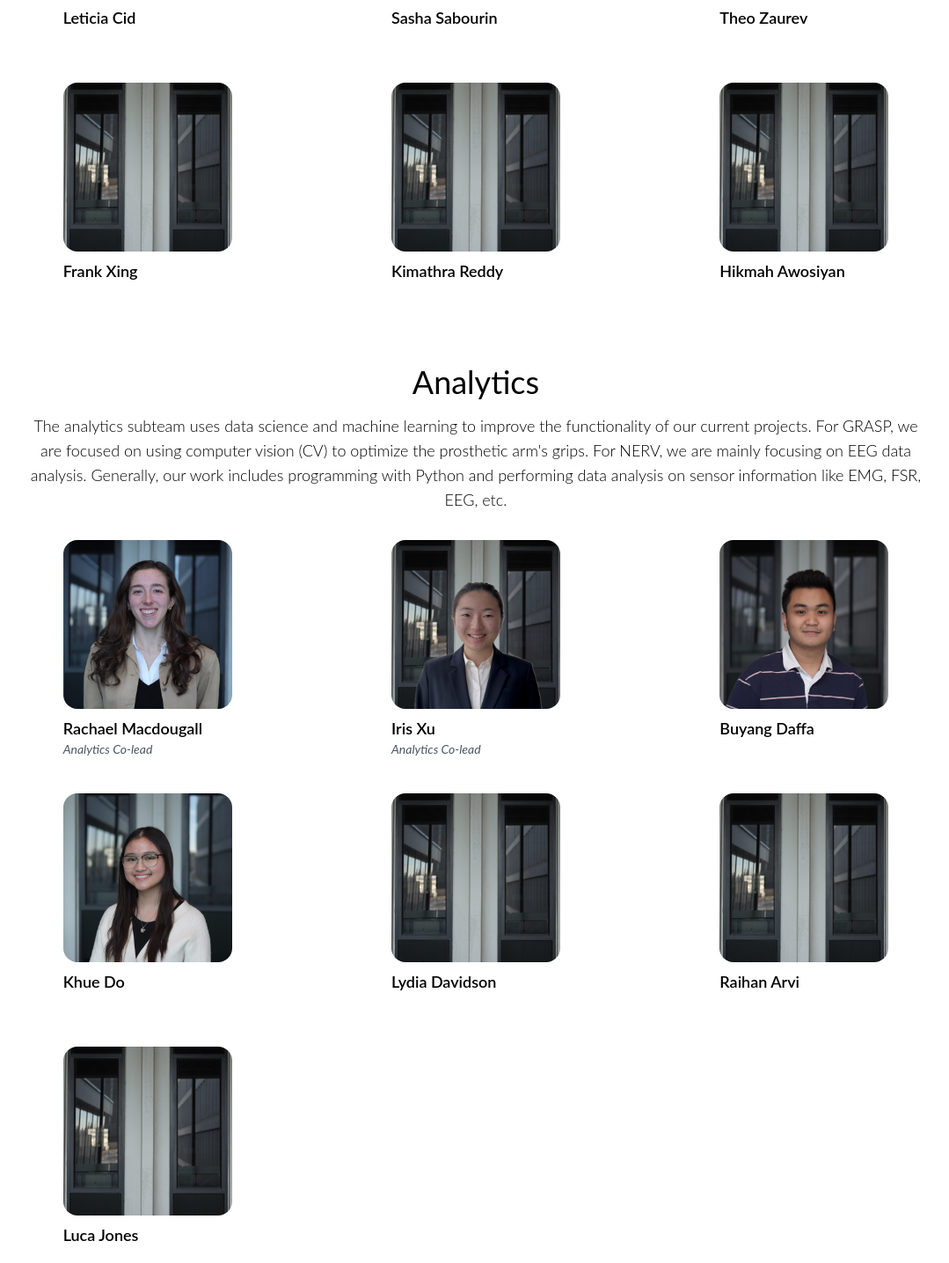
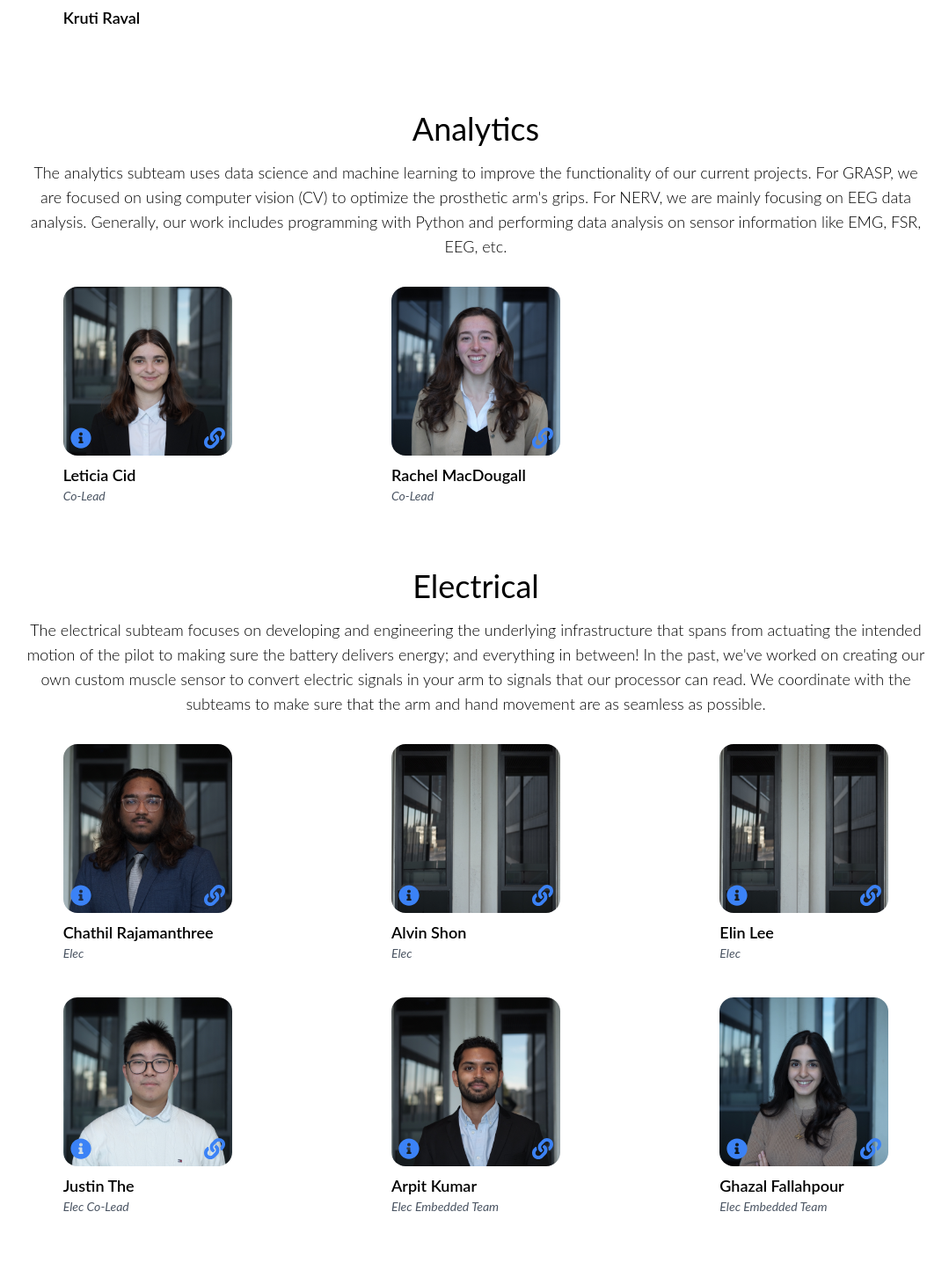
Before and after one commit to BEARUBC/website, a Next.js app: page /teams in a window 1280 px wide. Shown: the part 1914-3350 px from the top of the page at 88% size, without its empty margins (99-1178 px from the left). Built offline with nearby package versions, Linux system fonts and the light colour scheme; a web font is replaced by a local one.

Commit message:
Update teams page

```diff
--- a/src/app/components/Member.tsx
+++ b/src/app/components/Member.tsx
@@ -49,11 +49,13 @@ const Member: React.FC<MemberProps> = ({ imageSrc, name, description, link, bio
       </div>
 
       {/* Display name or bio text */}
-      <h2 className="text-md md:text-lg font-semibold">{name}</h2>
       {showBio && bio ? (
-        <p className="text-xs md:text-sm text-gray-600 italic">{bio}</p>
+        <p className="text-xs md:text-sm">{bio}</p>
       ) : (
-        description && <p className="text-xs md:text-sm text-gray-600 italic">{description}</p>
+        <>
+          <h2 className="text-md md:text-lg font-semibold">{name}</h2>
+          {description && <p className="text-xs md:text-sm text-gray-600 italic">{description}</p>}
+        </>
       )}
     </div>
   );
--- a/src/app/teams/page.tsx
+++ b/src/app/teams/page.tsx
@@ -1,4 +1,6 @@
 "use client";
+
+// The way I store this data will be refactored soon.
 
 import Image from "next/image";
 import Member from "../components/Member";
@@ -6,101 +8,144 @@ import BLANK_PICTURE from "../assets/headshots/blank.jpg";
 
 // Captains
 import JoyceXi from "../assets/headshots/Joyce Xi.jpg";
-import KyleKochi from "../assets/headshots/Kyle Kochi.jpg";
+// import KyleKochi from "../assets/headshots/Kyle Kochi.jpg";
 
 const Captains = [
-  { imageSrc: JoyceXi, name: "Joyce Xi", description: "Captain" },
-  { imageSrc: KyleKochi, name: "Kyle Kochi", description: "Captain" },
-  { imageSrc: BLANK_PICTURE, name: "Albert Atkinson", description: "Pilot" },
+  { imageSrc: JoyceXi, name: "Joyce Xi", description: "Captain", link: "https://www.linkedin.com/in/joycexi/", bio: "I like birds" },
 ];
 
 // Admin
-import MelanieCheng from "../assets/headshots/Melanie Cheng.jpg";
-import BrandonAhYou from "../assets/headshots/Brandon Ah You.jpg";
-import SashaSabourin from "../assets/headshots/Sasha Sabourin.jpg";
+// import MelanieCheng from "../assets/headshots/Melanie Cheng.jpg";
+// import BrandonAhYou from "../assets/headshots/Brandon Ah You.jpg";
+// import SashaSabourin from "../assets/headshots/Sasha Sabourin.jpg";
 import KimTan from "../assets/headshots/Kim Tan.jpg";
-import LeticiaCid from "../assets/headshots/Leticia Cid.jpg";
 
 const Admin = [
-  { imageSrc: BrandonAhYou, name: "Brandon Ah You", description: "Admin Co-Lead" },
-  { imageSrc: MelanieCheng, name: "Melanie Cheng", description: "Admin Co-Lead" },
-  { imageSrc: KimTan, name: "KimTan", description: "" },
-  { imageSrc: LeticiaCid, name: "Leticia Cid", description: "" },
-  { imageSrc: SashaSabourin, name: "Sasha Sabourin", description: "" },
-  { imageSrc: BLANK_PICTURE, name: "Theo Zaurev", description: "" },
-  { imageSrc: BLANK_PICTURE, name: "Frank Xing", description: "" },
-  { imageSrc: BLANK_PICTURE, name: "Kimathra Reddy", description: "" },
-  { imageSrc: BLANK_PICTURE, name: "Hikmah Awosiyan", description: "" },
+  { imageSrc: BLANK_PICTURE, name: "Faraz Tehrani", description: "Web Developer", bio: "Hello! I'm currently managing this site :)" },
+  { imageSrc: KimTan, name: "Kim Tan", description: "", link: "https://www.linkedin.com/in/kim-tan-447715202", bio: "I have a golden retriver named Diesel...but he lives at home in Texas :(" },
+  { imageSrc: BLANK_PICTURE, name: "Sofya Fefelova", description: "Social Media Coordinator", bio: "I have a corgi named Maily" },
+  { imageSrc: BLANK_PICTURE, name: "Kruti Raval", description: "" },
 ];
 
 // Analytics
 import RachaelMacdougall from "../assets/headshots/Rachel MacDougall.jpg";
-import BuyangDaffa from "../assets/headshots/Buyang Daffa.jpg";
-import IrisXu from "../assets/headshots/Iris Xu.png";
-import KhueDo from "../assets/headshots/Khue Do.jpg";
+// import BuyangDaffa from "../assets/headshots/Buyang Daffa.jpg";
+// import IrisXu from "../assets/headshots/Iris Xu.png";
+// import KhueDo from "../assets/headshots/Khue Do.jpg";
+import LeticiaCid from "../assets/headshots/Leticia Cid.jpg";
 
 const Analytics = [
-  { imageSrc: RachaelMacdougall, name: "Rachael Macdougall", description: "Analytics Co-lead" },
-  { imageSrc: IrisXu, name: "Iris Xu", description: "Analytics Co-lead" },
-  { imageSrc: BuyangDaffa, name: "Buyang Daffa", description: "" },
-  { imageSrc: KhueDo, name: "Khue Do", description: "" },
-  { imageSrc: BLANK_PICTURE, name: "Lydia Davidson", description: "" },
-  { imageSrc: BLANK_PICTURE, name: "Raihan Arvi", description: "" },
-  { imageSrc: BLANK_PICTURE, name: "Luca Jones", description: "" },
+  { imageSrc: LeticiaCid, name: "Leticia Cid", description: "Co-Lead", link: "https://www.linkedin.com/in/leticia-cid/", bio: "I like brains and computers (and puffins)" },
+  { imageSrc: RachaelMacdougall, name: "Rachel MacDougall", description: "Co-Lead", link: "https://www.linkedin.com/in/rachel-macdougall" }
 ];
 
 // Electrical
-import AnthonyStewart from "../assets/headshots/Anthony Stewart.jpg";
+// import AnthonyStewart from "../assets/headshots/Anthony Stewart.jpg";
 import JustinThe from "../assets/headshots/Justin The.jpg";
-import NickSantoso from "../assets/headshots/Nick Santoso.jpg";
-import TeelaMoore from "../assets/headshots/Teela Moore.jpg";
-import RykerSchroeder from "../assets/headshots/Ryker Schroeder.jpg";
-import MichaelRoss from "../assets/headshots/Michael Ross.jpg";
+// import NickSantoso from "../assets/headshots/Nick Santoso.jpg";
+// import TeelaMoore from "../assets/headshots/Teela Moore.jpg";
+// import RykerSchroeder from "../assets/headshots/Ryker Schroeder.jpg";
+// import MichaelRoss from "../assets/headshots/Michael Ross.jpg";
 import ChathilRajamanthree from "../assets/headshots/Chathil Rajamanthree.jpg";
 import GhazalFallahpour from "../assets/headshots/Ghazal Fallahpour.jpg";
-import AlbinSoni from "../assets/headshots/Albin Soni.png";
+// import AlbinSoni from "../assets/headshots/Albin Soni.png";
 import ArpitKumar from "../assets/headshots/Arpit Kumar.jpg";
-import RonaldLi from "../assets/headshots/Ronald Li.jpg";
-import TiaanBoshoff from "../assets/headshots/Tiaan Boshoff.jpg";
-import WilliamJi from "../assets/headshots/William Ji.jpg";
+// import RonaldLi from "../assets/headshots/Ronald Li.jpg";
+// import TiaanBoshoff from "../assets/headshots/Tiaan Boshoff.jpg";
+// import WilliamJi from "../assets/headshots/William Ji.jpg";
 
 const Electrical = [
-  { imageSrc: TiaanBoshoff, name: "Tiaan Boshoff", description: "Electrical Co-Lead" },
-  { imageSrc: WilliamJi, name: "William Ji", description: "Electrical Co-Lead" },
-  { imageSrc: AnthonyStewart, name: "Anthony Stewart", description: "" },
-  { imageSrc: JustinThe, name: "Justin The", description: "" },
-  { imageSrc: NickSantoso, name: "Nick Santoso", description: "" },
-  { imageSrc: TeelaMoore, name: "Teela Moore", description: "" },
-  { imageSrc: RykerSchroeder, name: "Ryker Schroeder", description: "" },
-  { imageSrc: MichaelRoss, name: "Michael Ross", description: "" },
-  { imageSrc: ChathilRajamanthree, name: "Chathil Rajamanthree", description: "" },
-  { imageSrc: GhazalFallahpour, name: "Ghazal Fallahpour", description: "" },
-  { imageSrc: AlbinSoni, name: "Albin Soni", description: "" },
-  { imageSrc: ArpitKumar, name: "Arpit Kumar", description: "" },
-  { imageSrc: RonaldLi, name: "Ronald Li", description: "" },
+  {
+    imageSrc: ChathilRajamanthree,
+    name: "Chathil Rajamanthree",
+    description: "Elec",
+    link: "https://www.linkedin.com/in/chathilrajaman3/",
+    bio: "I like electrons"
+  },
+  {
+    imageSrc: BLANK_PICTURE,
+    name: "Alvin Shon",
+    description: "Elec",
+    link: "https://www.linkedin.com/in/alvinshon7567",
+    bio: "I like bunnies"
+  },
+  {
+    imageSrc: BLANK_PICTURE,
+    name: "Elin Lee",
+    description: "Elec",
+    link: "https://www.linkedin.com/in/elin-lee-a44859208/",
+    bio: "I like doggies"
+  },
+  {
+    imageSrc: JustinThe,
+    name: "Justin The",
+    description: "Elec Co-Lead",
+    link: "https://www.linkedin.com/in/justinthe/",
+    bio: "I like fish"
+  },
+  {
+    imageSrc: ArpitKumar,
+    name: "Arpit Kumar",
+    description: "Elec Embedded Team",
+    link: "http://kumarpit.github.io/",
+    bio: "I like Rust"
+  },
+  {
+    imageSrc: GhazalFallahpour,
+    name: "Ghazal Fallahpour",
+    description: "Elec Embedded Team",
+    link: "https://ca.linkedin.com/in/ghazal-fallahpour-67990918a",
+    bio: "I like coffee"
+  },
 ];
 
 // Mechanical
 import TerrenceLeong from "../assets/headshots/Terrence Leong.jpg";
-import AliHawkins from "../assets/headshots/Ali Hawkins.jpg";
+// import AliHawkins from "../assets/headshots/Ali Hawkins.jpg";
 import JackieChen from "../assets/headshots/Jackie Chen.jpg";
-import JedidahChiusa from "../assets/headshots/Jedidiah Chiusa.jpg";
-import WillemBarnard from "../assets/headshots/Willem Barnard.jpg";
-import JoyceWu from "../assets/headshots/Joyce Wu.jpg";
+// import JedidahChiusa from "../assets/headshots/Jedidiah Chiusa.jpg";
+// import WillemBarnard from "../assets/headshots/Willem Barnard.jpg";
+// import JoyceWu from "../assets/headshots/Joyce Wu.jpg";
 import MarvinTing from "../assets/headshots/Marvin Ting.jpg";
-import NataliaNayyar from "../assets/headshots/Natalia Nayyar.jpg";
-import AyaulymBerkinbateva from "../assets/headshots/Ayaulym Berkinbayeva.jpg";
+// import NataliaNayyar from "../assets/headshots/Natalia Nayyar.jpg";
+// import AyaulymBerkinbateva from "../assets/headshots/Ayaulym Berkinbayeva.jpg";
 
 const Mechanical = [
-  { imageSrc: JedidahChiusa, name: "Jedidah Chiusa", description: "Mechanical Co-Lead" },
-  { imageSrc: MarvinTing, name: "Marvin Ting", description: "Mechanical Co-Lead" },
-  { imageSrc: TerrenceLeong, name: "Terrence Leong", description: "" },
-  { imageSrc: AliHawkins, name: "Ali Hawkins", description: "" },
-  { imageSrc: JackieChen, name: "Jackie Chen", description: "" },
-  { imageSrc: WillemBarnard, name: "Willem Barnard", description: "" },
-  { imageSrc: JoyceWu, name: "Joyce Wu", description: "" },
-  { imageSrc: NataliaNayyar, name: "Natalia Nayyar", description: "" },
-  { imageSrc: AyaulymBerkinbateva, name: "Ayaulym Berkinbayeva", description: "" },
+  {
+    imageSrc: TerrenceLeong,
+    name: "Terrence Leong",
+    description: "Mech",
+    link: "",
+    bio: ""
+  },
+  {
+    imageSrc: MarvinTing,
+    name: "Marvin Ting",
+    description: "Mech Co-Lead",
+    link: "http://linkedin.com/in/marvinting",
+    bio: ""
+  },
+  {
+    imageSrc: BLANK_PICTURE,
+    name: "Kiwi Chen",
+    description: "Mech",
+    link: "https://www.linkedin.com/in/kiwichen",
+    bio: "I like Gundam and volleyball"
+  },
+  {
+    imageSrc: BLANK_PICTURE,
+    name: "Kaylie Chen",
+    description: "Mech",
+    link: "https://www.linkedin.com/in/kayliecjy",
+    bio: "I am a matcha latte enthusiast"
+  },
+  {
+    imageSrc: JackieChen,
+    name: "Jackie Chen",
+    description: "Mech",
+    link: "https://www.linkedin.com/in/jackielchen",
+    bio: "I like cars"
+  }
 ];
 
 // Advisors
@@ -144,6 +189,8 @@ const Teams = () => {
               imageSrc={member.imageSrc}
               name={member.name}
               description={member.description}
+              link={member.link}
+              bio={member.bio}
             />
           ))}
         </div>
@@ -164,6 +211,8 @@ const Teams = () => {
               imageSrc={member.imageSrc}
               name={member.name}
               description={member.description}
+              link={member.link}
+              bio={member.bio}
             />
           ))}
         </div>
@@ -184,6 +233,8 @@ const Teams = () => {
               imageSrc={member.imageSrc}
               name={member.name}
               description={member.description}
+              link={member.link}
+              bio={member.bio}
             />
           ))}
         </div>
@@ -204,6 +255,8 @@ const Teams = () => {
               imageSrc={member.imageSrc}
               name={member.name}
               description={member.description}
+              link={member.link}
+              bio={member.bio}
             />
           ))}
         </div>
@@ -218,12 +271,14 @@ const Teams = () => {
           </p>
         </div>
         <div className="grid grid-cols-1 sm:grid-cols-2 md:grid-cols-3 gap-x-24 place-items-center">
-          {Mechanical.map((member, index) => (
+        {Mechanical.map((member, index) => (
             <Member
               key={index}
               imageSrc={member.imageSrc}
               name={member.name}
               description={member.description}
+              link={member.link}
+              bio={member.bio}
             />
           ))}
         </div>
```
